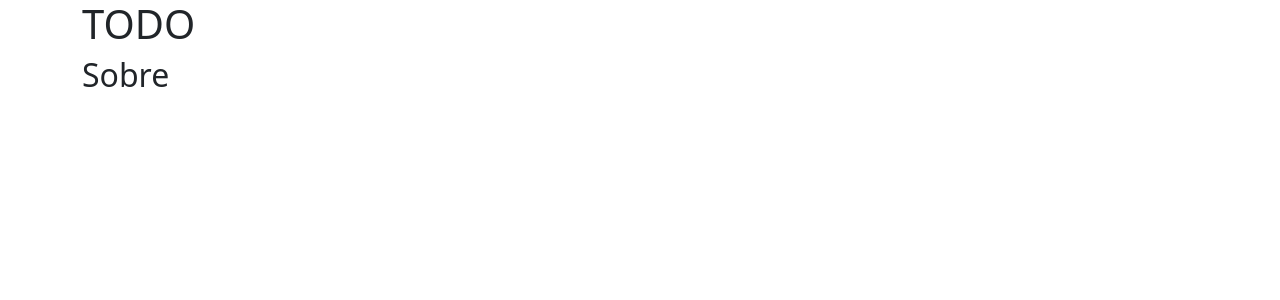
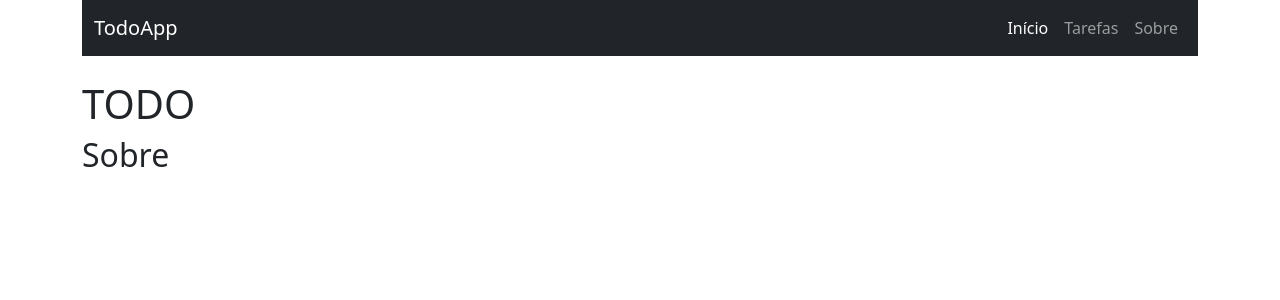
Before and after one commit to juancoutinhoflooxmongagua/Frontend-Todo, a React app: page / in a window 1280 px wide. Shown: the top 300 px of the page. Built offline with nearby package versions, Linux system fonts and the light colour scheme.

Commit message:
feat: add navbar menu

```diff
--- a/src/main/app.jsx
+++ b/src/main/app.jsx
@@ -4,10 +4,11 @@
 import React from 'react'
 import Todo from '../todo/todo'
 import About from '../about/about'
-
+import Menu from '../template/menu'
 export default _props => {
     return (
         <div className='container'>
+            <Menu></Menu>
             <Todo />
             <About />
         </div>
--- /dev/null
+++ b/src/template/menu.jsx
@@ -0,0 +1,25 @@
+import React from "react";
+
+export default props => (
+    <nav className="navbar navbar-expand-lg navbar-dark bg-dark mb-4">
+        <div className="container-fluid">
+            <a className="navbar-brand" href="#">TodoApp</a>
+            <button className="navbar-toggler" type="button" data-bs-toggle="collapse" data-bs-target="#navbarNav">
+                <span className="navbar-toggler-icon"></span>
+            </button>
+            <div className="collapse navbar-collapse" id="navbarNav">
+                <ul className="navbar-nav ms-auto">
+                    <li className="nav-item">
+                        <a className="nav-link active" aria-current="page" href="#">Início</a>
+                    </li>
+                    <li className="nav-item">
+                        <a className="nav-link" href="#todo">Tarefas</a>
+                    </li>
+                    <li className="nav-item">
+                        <a className="nav-link" href="#about">Sobre</a>
+                    </li>
+                </ul>
+            </div>
+        </div>
+    </nav>
+);
```
